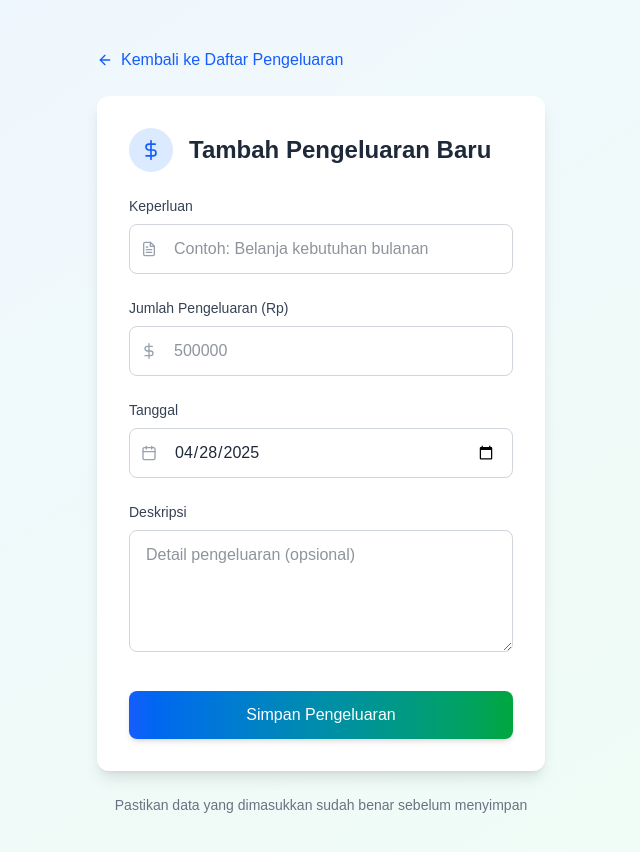
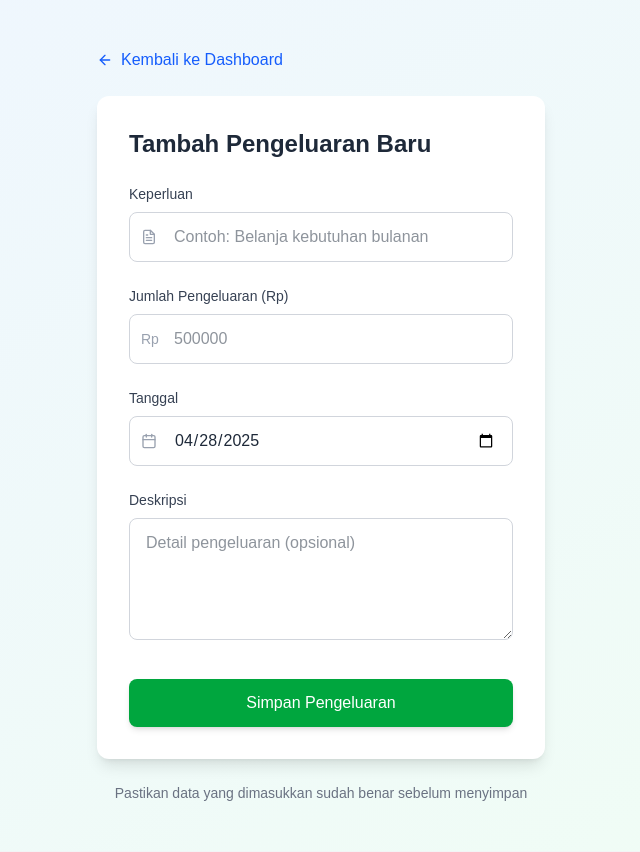
Before and after one commit to ashdq/pbl-masjidku, a Next.js app: page /pengeluaran/tambah in a window 1280 px wide. Shown: the top 852 px of the page, without its empty margins (319-959 px from the left). Built offline with nearby package versions, Linux system fonts and the light colour scheme.

Commit message:
feat: fix some icons

```diff
--- a/src/app/components/donasi/Donasi.tsx
+++ b/src/app/components/donasi/Donasi.tsx
@@ -327,7 +327,7 @@ const Donasi = () => {
             </label>
             <div className="relative">
               <div className="absolute inset-y-0 left-0 pl-3 flex items-center pointer-events-none">
-                <FiDollarSign className="h-5 w-5 text-gray-400" />
+                <span className="text-gray-400 text-sm font-medium">Rp</span>
               </div>
               <input
                 type="number"
--- a/src/app/components/pengeluaran/TambahPengeluaran.tsx
+++ b/src/app/components/pengeluaran/TambahPengeluaran.tsx
@@ -117,7 +117,7 @@ const TambahPengeluaran = () => {
             onClick={() => router.push('../../dashboard/admin')}
             className="flex items-center text-blue-600 hover:text-blue-800 font-medium"
           >
-            <FiArrowLeft className="mr-2" /> Kembali ke Daftar Pengeluaran
+            <FiArrowLeft className="mr-2" /> Kembali ke Dashboard
           </button>
         </motion.div>
 
@@ -128,10 +128,7 @@ const TambahPengeluaran = () => {
           className="bg-white p-8 rounded-xl shadow-lg"
         >
           <div className="flex items-center mb-6">
-            <div className="bg-blue-100 p-3 rounded-full mr-4">
-              <FiDollarSign className="text-blue-600 text-xl" />
-            </div>
-            <h1 className="text-2xl font-bold text-gray-800">Tambah Pengeluaran Baru</h1>
+            <h1 className="text-2xl font-bold text-gray-800 ">Tambah Pengeluaran Baru</h1>
           </div>
 
           {error && (
@@ -184,7 +181,7 @@ const TambahPengeluaran = () => {
                   required
                 />
                 <div className="absolute inset-y-0 left-0 pl-3 flex items-center pointer-events-none">
-                  <FiDollarSign className="text-gray-400" />
+                  <span className="text-gray-400 text-sm font-medium">Rp</span>
                 </div>
               </div>
             </div>
@@ -229,7 +226,7 @@ const TambahPengeluaran = () => {
               whileTap={{ scale: 0.98 }}
               type="submit"
               disabled={loading}
-              className={`w-full py-3 px-4 bg-gradient-to-r from-blue-600 to-green-600 hover:from-blue-700 hover:to-green-700 text-white font-medium rounded-lg shadow-md transition ${loading ? 'opacity-70 cursor-not-allowed' : ''}`}
+              className={`w-full py-3 px-4 bg-green-600 hover:bg-green-700 text-white font-medium rounded-lg shadow-md transition ${loading ? 'opacity-70 cursor-not-allowed' : ''}`}
             >
               {loading ? (
               <span className="flex items-center justify-center">
```
Lines whose indentation alone changed are shown as unchanged.
